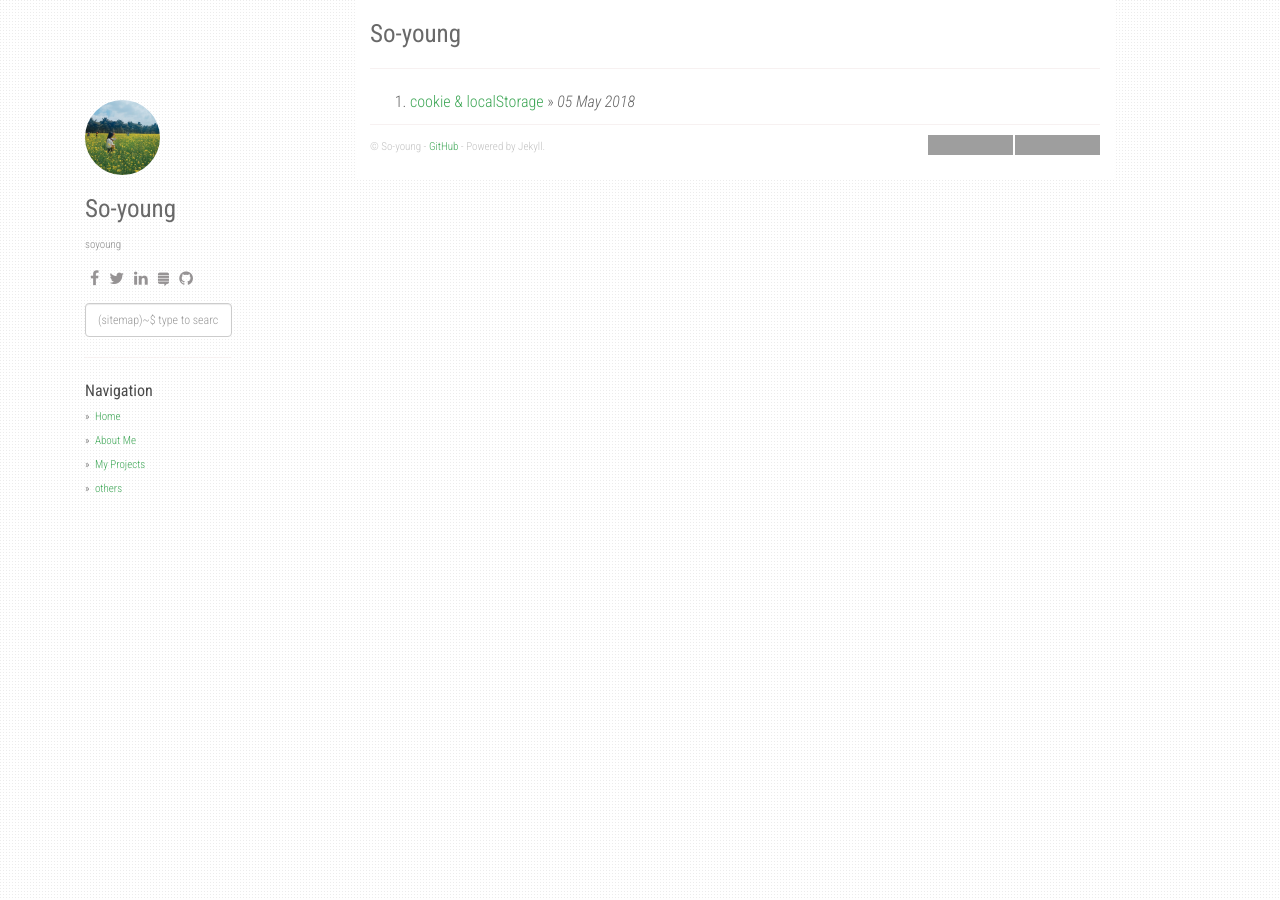
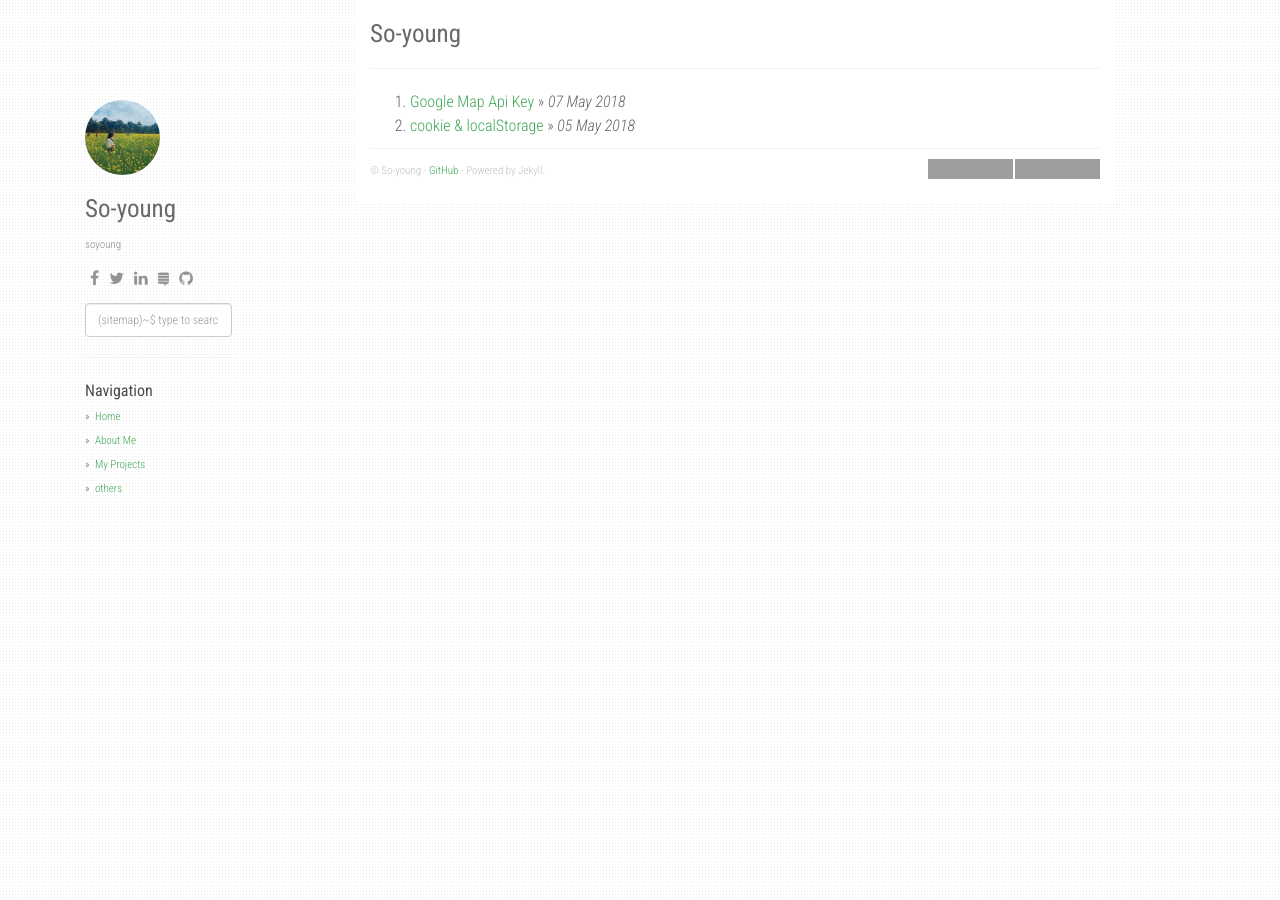
Before and after one commit to soyoung1394/soyoung1394.github.io, a Jekyll site: the page built from index.html, in a window 1280 px wide. Built offline with Jekyll 4.4.1, drawn with Linux system fonts in a browser that asks for light colours; nearby versions of some CDN libraries; the list of posts is cut into pages by our own code; grey boxes are pictures that could not be loaded.

Commit message:
file upload

```diff
--- a/_posts/google map api key.markdown
+++ b/_posts/2018-05-07-google map api key.markdown
@@ -2,7 +2,7 @@
 layout: post
 title:  "Google Map Api Key"
 date:   2018-05-07
-categories: [others]
+categories: others
 ---
 #### **API KEY 가져오기**
 안드로이드에서 google Map API를 사용하려면 일단 KEY를 만들어야 합니다. 이 KEY는 상단에 '키 가져오기'를 클릭하여 쉽게 만들 수 있습니다.
```
